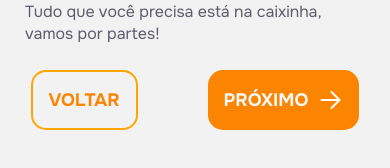
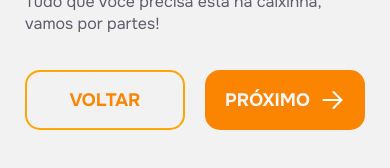
Before and after one commit to MenesesDani/LeComCreApplication, a React Native app: screen /Construction1 in a window 390 px wide. Shown: the part 570-738 px from the top of the page. Built offline with nearby package versions, Linux system fonts and the light colour scheme.

Commit message:
Correction button Margins

```diff
--- a/components/Button/index.tsx
+++ b/components/Button/index.tsx
@@ -17,9 +17,9 @@ const Button: React.FC<ButtonProps> = ({ title, onPress, icon, style, disabled =
       disabled={disabled}
       style={({ pressed }) => [
         styles.button,
-        pressed && styles.buttonPressed,   // estado pressionado
-        disabled && styles.buttonDisabled, // estado desativado
-        style,
+        pressed && styles.buttonPressed,
+        disabled && styles.buttonDisabled,
+        style, // permite sobrescrever estilos externos
       ]}
     >
       <View style={styles.content}>
--- a/components/Button/styles.ts
+++ b/components/Button/styles.ts
@@ -12,21 +12,19 @@ export const styles = StyleSheet.create({
     alignItems: 'center',
     justifyContent: 'center',
     height: 60,
-    alignSelf: 'stretch',
-    marginHorizontal: 25, // 👈 largura total com margem lateral
+    alignSelf: 'stretch', // permite que preencha o wrapper
+    // REMOVIDO: marginHorizontal: 25
+    width: '100%', // garante que, dentro do wrapper, ocupe toda largura
   },
 
-  // quando o botão estiver pressionado
   buttonPressed: {
-    backgroundColor: colors.brand.yellow, // 👈 muda o tom ao pressionar
+    backgroundColor: colors.brand.yellow,
   },
 
-  // quando o botão estiver desativado
   buttonDisabled: {
     backgroundColor: '#ccc',
   },
 
-  // conteúdo interno (texto + ícone)
   content: {
     flexDirection: 'row',
     alignItems: 'center',
--- a/components/ButtonSecundary/styles.ts
+++ b/components/ButtonSecundary/styles.ts
@@ -15,7 +15,7 @@ export const styles = StyleSheet.create({
     justifyContent: 'center',
     height: 60,
     alignSelf: 'stretch',
-    marginHorizontal: 25,
+    //marginHorizontal: 25,
   },
 
   // quando o botão estiver pressionado
--- a/screens/SmarsRobot/Construction1.tsx
+++ b/screens/SmarsRobot/Construction1.tsx
@@ -38,18 +38,22 @@ const Construction1 = () => {
         por partes!
       </Text>
 
-      {/* 🔹 Novo container horizontal para os botões */}
+      {/* 🔹 Container horizontal dos botões */}
       <View style={styles.buttonRow}>
+        <View style={styles.buttonWrapper}>
           <ButtonSecundary
             title="VOLTAR"
             onPress={() => navigation.goBack()}
           />
+        </View>
 
+        <View style={styles.buttonWrapper}>
           <Button
             title="PRÓXIMO"
             icon={<ArrowNextIcon />}
             onPress={() => console.log('Próximo')}
           />
+        </View>
       </View>
     </View>
   );
@@ -92,9 +96,13 @@ const styles = StyleSheet.create({
   },
   buttonRow: {
     flexDirection: 'row',
-    justifyContent: 'space-between',
-    marginHorizontal: 25,
-    columnGap: 20,
+    width: '100%',           // ocupa toda a largura disponível
+    paddingHorizontal: 25,   // define a margem lateral de 25px
+    marginVertical: 10,
+    columnGap: 20,           // espaço de 20px entre os botões
+  },
+  buttonWrapper: {
+    flex: 1,
   },
 });
 
```
Lines whose indentation alone changed are shown as unchanged.
